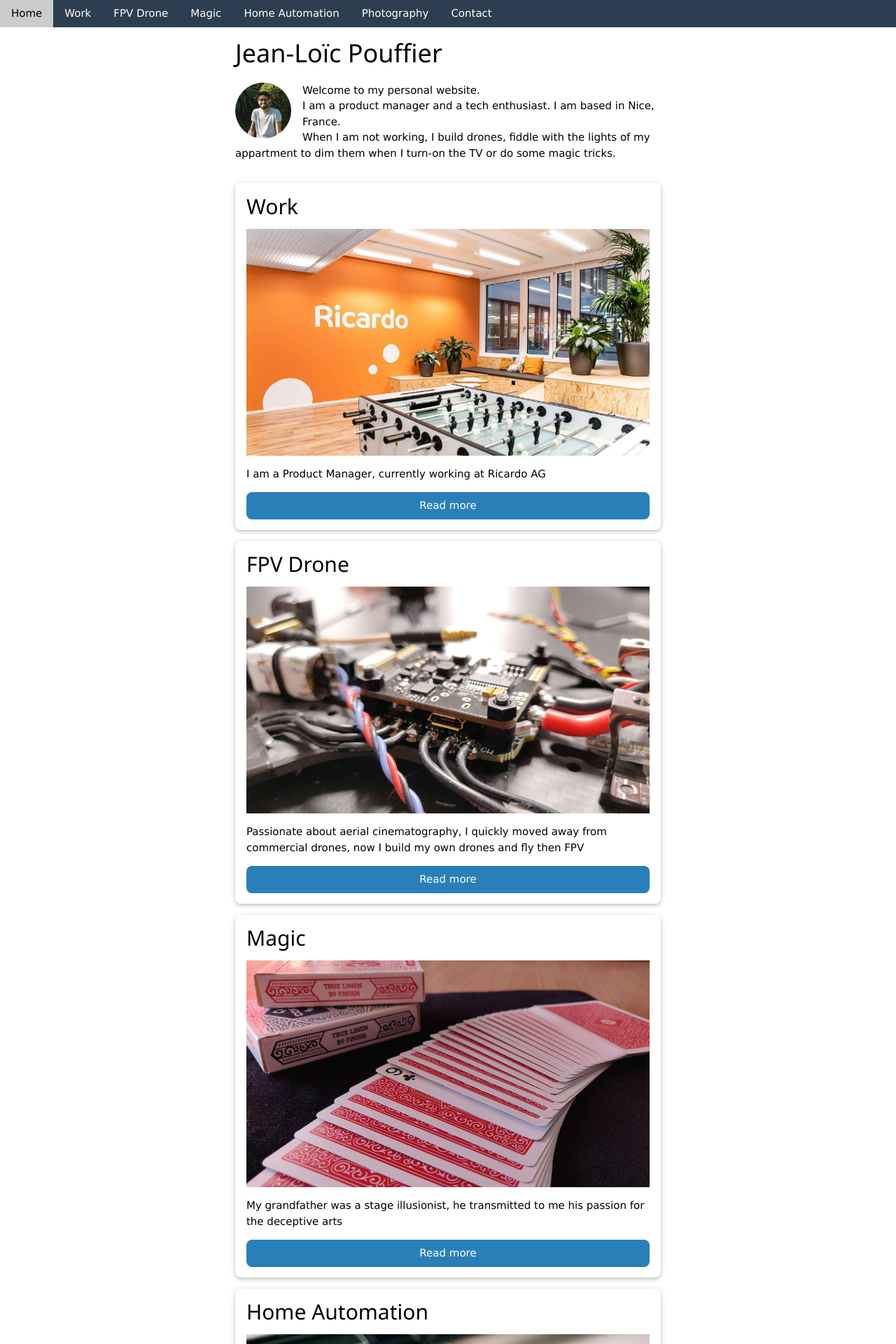
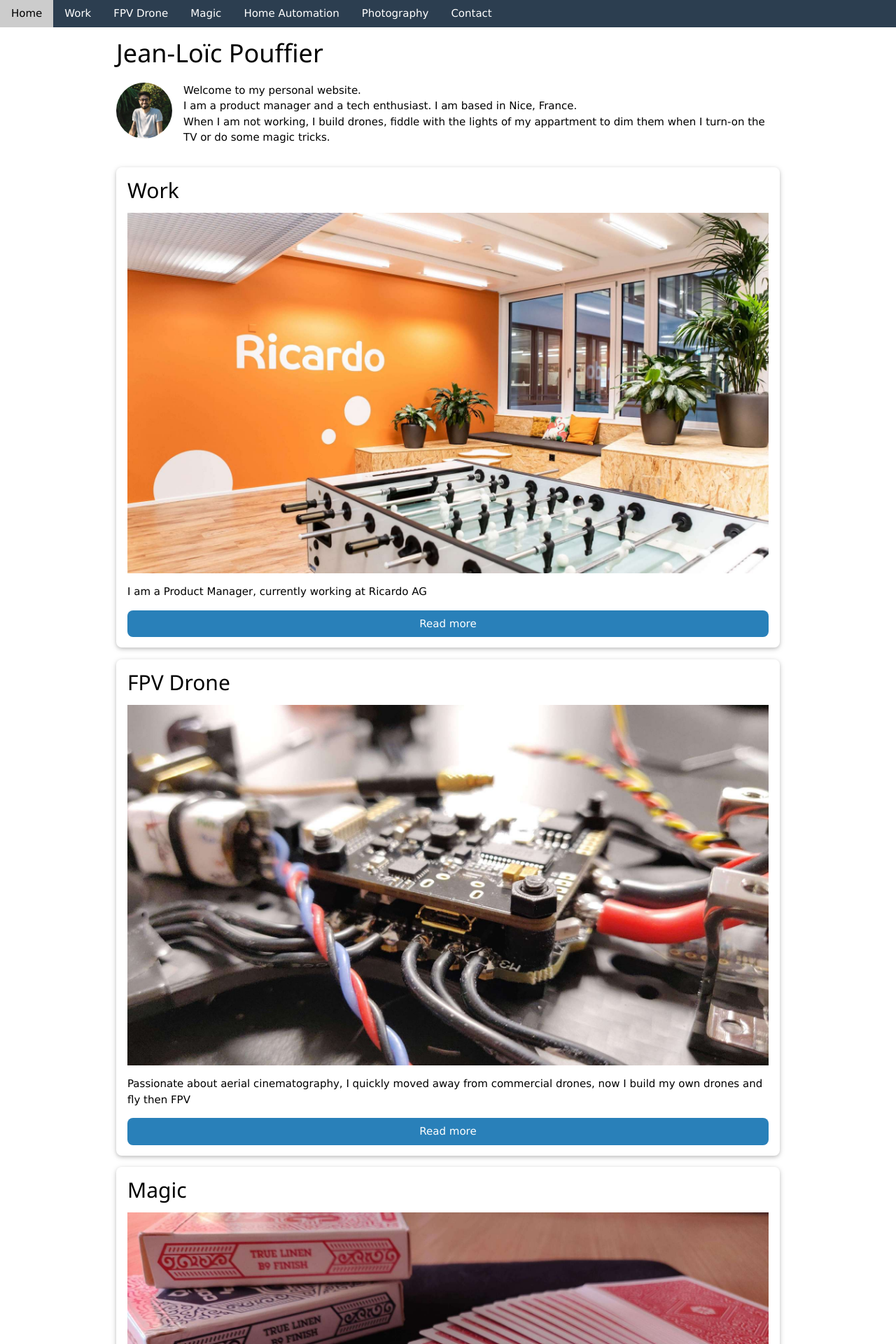
Before and after one commit to jlpouffier/jlpouffier.github.io, a Jekyll site: the page built from index.md, in a window 1280 px wide. Shown: the top 1920 px of the page at 70% size. Built offline with Jekyll 4.4.1, drawn with Linux system fonts in a browser that asks for light colours; nearby versions of some CDN libraries.

Commit message:
Finnaly learnt that trick ...

```diff
--- a/_layouts/default.html
+++ b/_layouts/default.html
@@ -13,16 +13,8 @@
   </head>
   <body>
 	{% include navigation.html %}
-  <main class="w3-row">
-    <div class="w3-col l3 m2">
-      <p></p>
-    </div>
-    <div class="w3-col l6 m8">
+  <main class="w3-content">
       {{ content }}
-    </div>
-    <div class="w3-col l3 m2">
-      <p></p>
-    </div>
   </main>
   </body>
   {% include footer.html %}
```
